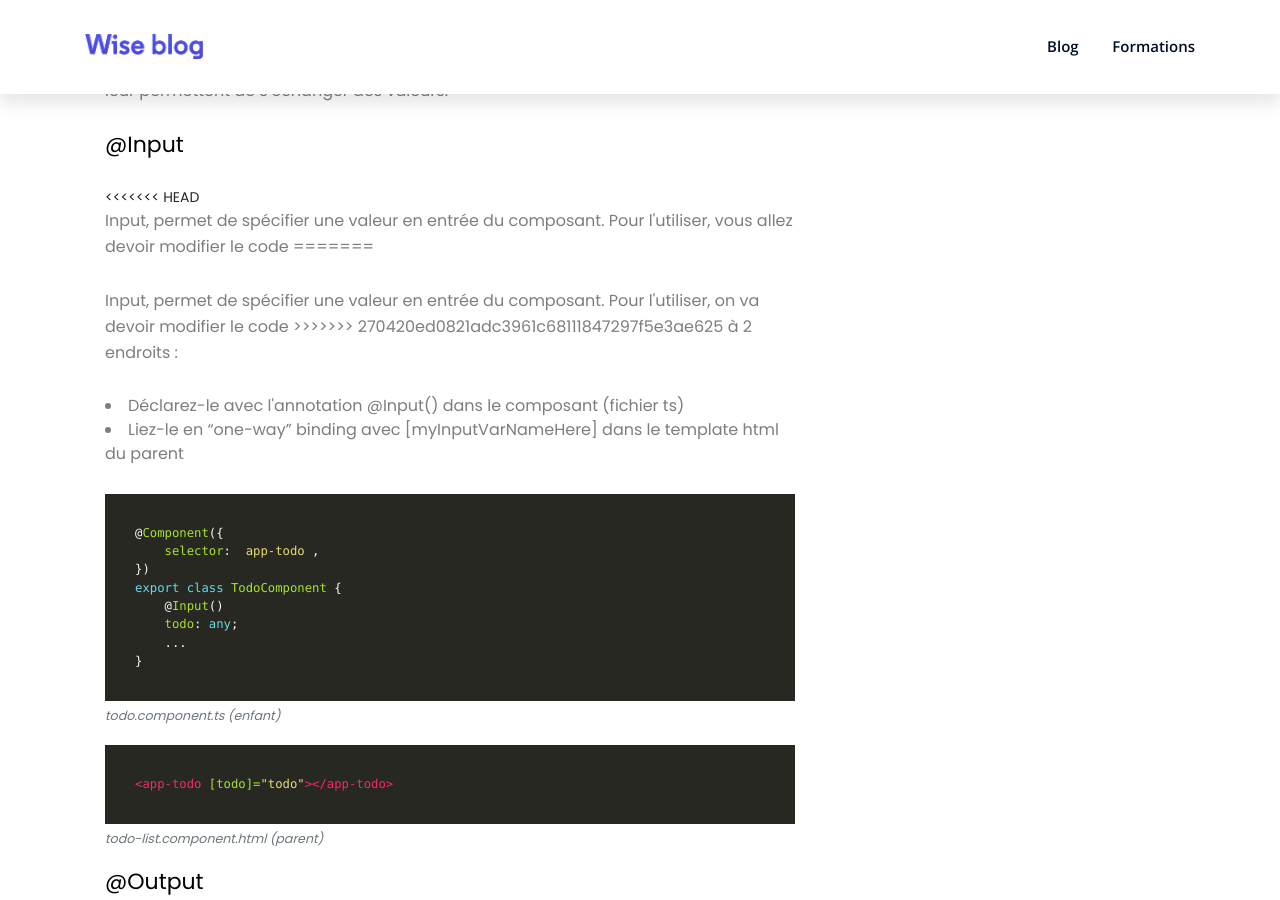
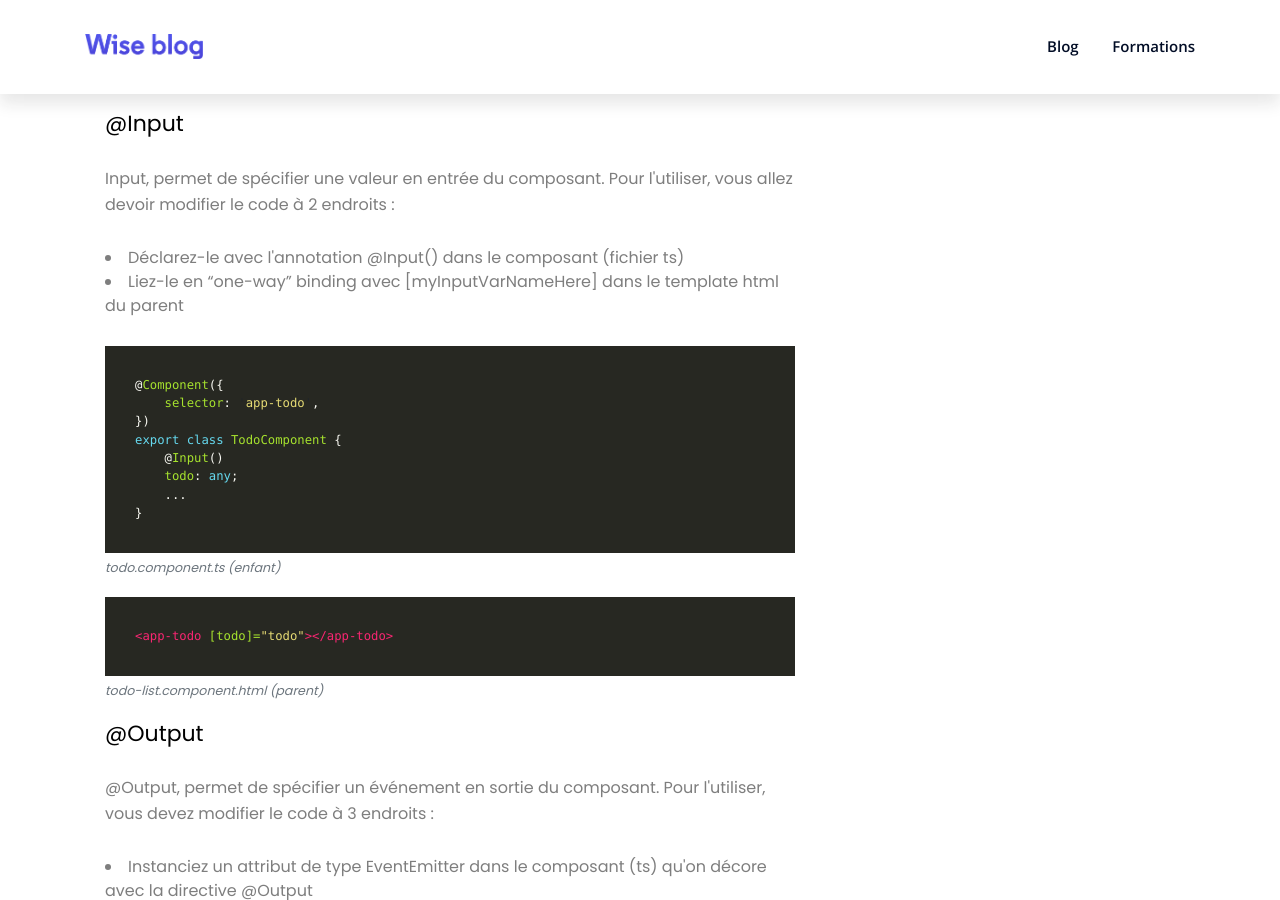
Before and after one commit to hubergerard/blog-codewise, a Jekyll site: the page built from _posts/2020-11-02-angular-composant-introduction.html, in a window 1280 px wide and 900 px high, scrolled down 3334 px. Built offline with Jekyll 4.4.1, drawn with Linux system fonts in a browser that asks for light colours; comment, search, counter and statistics services are not loaded; some of the changed text lies outside the part shown.

Commit message:
merge conflict

```diff
--- a/_posts/2020-11-02-angular-composant-introduction.html
+++ b/_posts/2020-11-02-angular-composant-introduction.html
@@ -10,12 +10,8 @@ author: "huber"
 post_image: "/assets/img/blog/composants-angular.jpg"
 toc-text-mode: false
 ---
-<<<<<<< HEAD
-<!-- wp:paragraph -->
-=======
 
 
->>>>>>> 270420ed0821adc3961c68111847297f5e3ae625
 <p>Un composant Angular, à quoi ça sert ? Et comment s'en servir correctement ?</p>
 
 <div id="toc" class="blog-toc"></div>
@@ -100,12 +96,8 @@ export class TodoComponent  {
 <a id="input" class="anchor"></a>
 <h4>@Input</h4>
 
-<<<<<<< HEAD
 <!-- wp:paragraph -->
 <p>Input, permet de spécifier une valeur en entrée du composant. Pour l'utiliser, vous allez devoir modifier le code
-=======
-<p>Input, permet de spécifier une valeur en entrée du composant. Pour l'utiliser, on va devoir modifier le code
->>>>>>> 270420ed0821adc3961c68111847297f5e3ae625
     à 2 endroits :</p>
 
 <ul>
```
